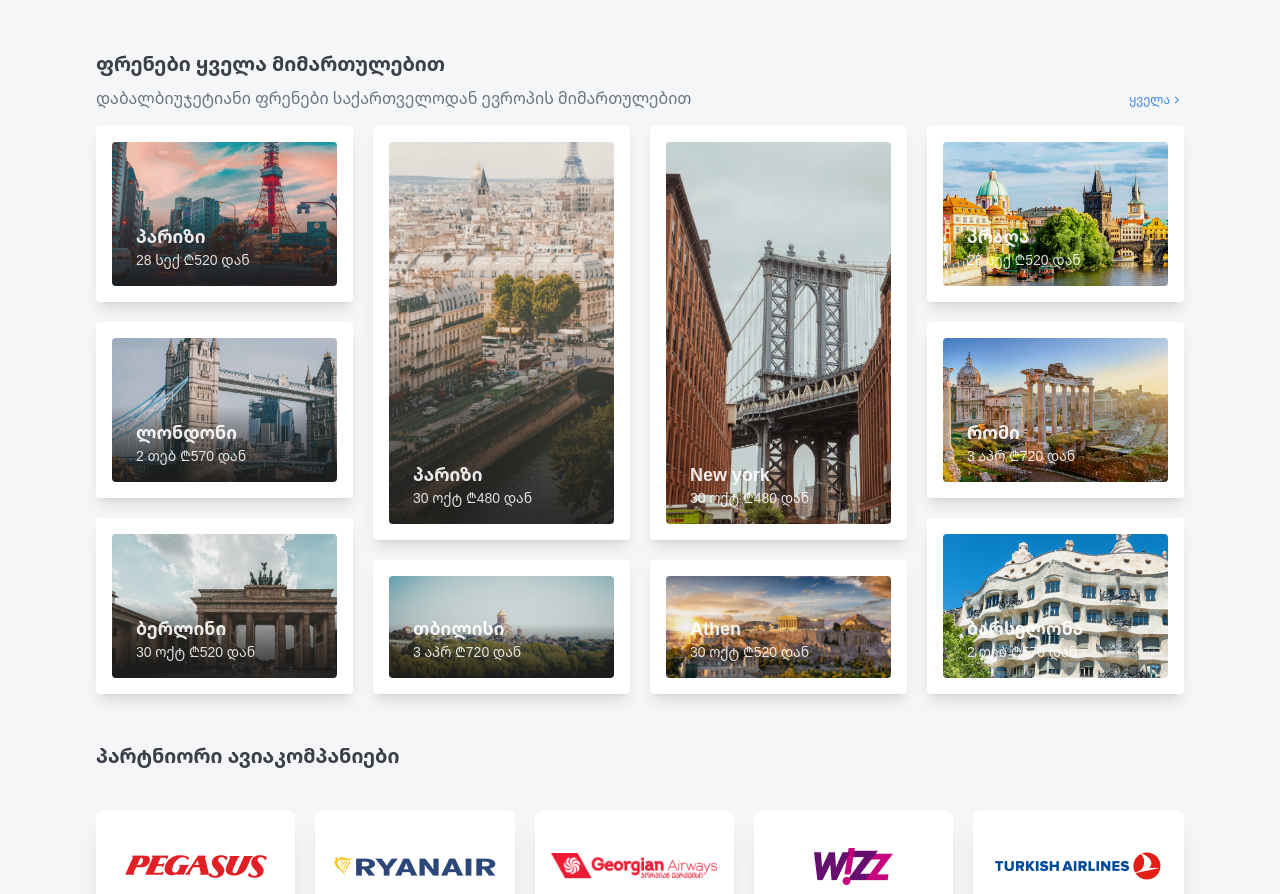
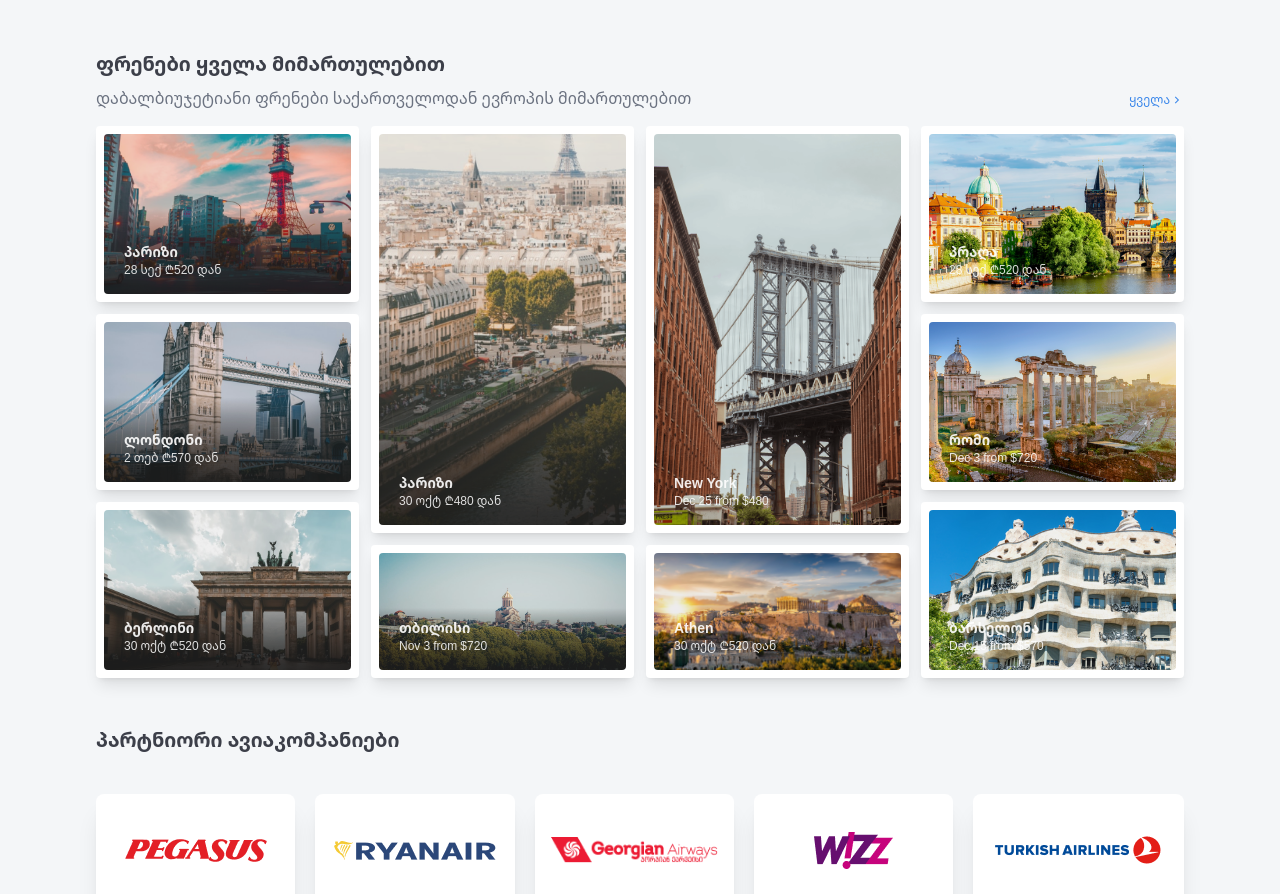
Before and after one commit to ibegoidze/Fly.ge, a React (Create React App) app: page / in a window 1280 px wide. Shown: the part 608-1502 px from the top of the page. Built offline with nearby package versions, Linux system fonts and the light colour scheme.

Commit message:
working AllDirections component modifying the appearacne and navigating to filtered flights page

```diff
--- a/src/Components/Tickets/FlightDirections/AllDirections.jsx
+++ b/src/Components/Tickets/FlightDirections/AllDirections.jsx
@@ -1,5 +1,11 @@
 import React from "react";
 import Card from "./Card";
+import { useTranslation } from "react-i18next";
+import { useNavigate } from "react-router-dom";
+import ObjectGenerator from "../../../objectGenerator";
+import { useDispatch } from "react-redux";
+import { setSearchResults } from "../../../Store/SearchFlights/searchResults.js";
+
 import Parispic from "../../../assets/Tickets/images/Paris.png";
 import bigParis from "../../../assets/Tickets/images/bigParis.png";
 import LondonPic from "../../../assets/Tickets/images/London.png";
@@ -11,10 +17,28 @@ import PraguePic from "../../../assets/Tickets/images/Prague.png";
 import BarcelonaPic from "../../../assets/Tickets/images/barcelona.png";
 import AthenPic from "../../../assets/Tickets/images/Athen.png";
 
-import { useTranslation } from "react-i18next";
-
+// NAVIGATE TO FLIGHTS PAGE AND FILTER THE FLIGHTS ACCORDING TO CARD INFO
 function AllDirections() {
   const { t } = useTranslation();
+  const navigate = useNavigate();
+  const dispatch = useDispatch();
+
+  const handleCardClick = (city, dates) => {
+    const [departure, returnDate] = dates;
+    const generator = new ObjectGenerator(
+      "Tbilisi",
+      city,
+      departure,
+      returnDate
+    );
+    const generatedFlights = generator.generateObjects();
+    dispatch(setSearchResults(generatedFlights));
+    navigate(
+      `/Flights/search?from=Tbilisi&to=${city}&checkin=${departure}&checkout=${returnDate}`
+    );
+    window.scrollTo({ top: 300, behavior: "smooth" });
+  };
+
   return (
     <div className="w-full bg-backgroundGray py-4 noto-sans-georgian">
       <div className="max-w-6xl mx-auto px-4 sm:px-6 lg:px-8 flex justify-center flex-col sm:justify-between sm:flex-row  sm:mt-5 py-4">
@@ -26,7 +50,7 @@ function AllDirections() {
             {t("Low-cost flights from Georgia to Europe")}
           </div>
         </div>
-        <div className="text-primaryBlue text-sm sm:text-md font-medium flex justify-end items-end gap-1 whitespace-nowrap ">
+        <div className="text-primaryBlue text-sm sm:text-md font-medium flex justify-end items-end gap-1 whitespace-nowrap">
           <div className="flex text-xs items-center cursor-pointer">
             {t("See all")}
             <span className="material-symbols-outlined text-sm">
@@ -35,76 +59,116 @@ function AllDirections() {
           </div>
         </div>
       </div>
-      <div className="max-w-6xl mx-auto px-4 sm:px-6 lg:px-8 flex flex-col sm:flex-row gap-5 ">
-        <div className="max-w-6xl mx-auto  flex  sm:flex-row gap-5 w-full sm:w-1/2">
-          <div className="w-full flex flex-col gap-5">
+      <div className="max-w-6xl mx-auto px-4 sm:px-6 lg:px-8 flex flex-col sm:flex-row gap-3">
+        <div className="max-w-6xl mx-auto  flex  sm:flex-row gap-3 w-full sm:w-1/2">
+          <div className="w-full flex flex-col gap-3">
             <Card
               imageUrl={Parispic}
               city={t("Paris")}
               tailwindHeight="h-44"
               description={t("Sep 28 from $520")}
+              dates={["2024-09-28", "2024-10-05"]}
+              onClick={() =>
+                handleCardClick("Paris", ["2024-09-28", "2024-10-05"])
+              }
             />
             <Card
               imageUrl={LondonPic}
               city={t("London")}
               tailwindHeight="h-44"
               description={t("Feb 2 from $570")}
+              dates={["2024-10-02", "2024-10-09"]}
+              onClick={() =>
+                handleCardClick("London", ["2024-10-02", "2024-10-09"])
+              }
             />
             <Card
               imageUrl={BerlinPic}
               city={t("Berlin")}
               tailwindHeight="h-44"
               description={t("Oct 30 from $520")}
+              dates={["2024-10-30", "2024-11-06"]}
+              onClick={() =>
+                handleCardClick("Berlin", ["2024-10-30", "2024-11-06"])
+              }
             />
           </div>
-          <div className="w-full flex flex-col gap-5">
+          <div className="w-full flex flex-col gap-3">
             <Card
               imageUrl={bigParis}
               city={t("Paris")}
               tailwindHeight="h-full"
               description={t("Oct 30 from $480")}
+              dates={["2024-10-30", "2024-11-06"]}
+              onClick={() =>
+                handleCardClick("Paris", ["2024-10-30", "2024-11-06"])
+              }
             />
             <Card
               imageUrl={TbilisiPic}
               city={t("Tbilisi")}
               tailwindHeight="h-44"
-              description={t("Apr 3 from $720")}
+              description={t("Nov 3 from $720")}
+              dates={["2024-11-03", "2024-11-10"]}
+              onClick={() =>
+                handleCardClick("Tbilisi", ["2024-11-03", "2024-11-10"])
+              }
             />
           </div>
         </div>
-        <div className="max-w-6xl mx-auto flex  sm:flex-row gap-5 w-full sm:w-1/2">
-          <div className="w-full flex flex-col gap-5 ">
+        <div className="max-w-6xl mx-auto flex  sm:flex-row gap-3 w-full sm:w-1/2">
+          <div className="w-full flex flex-col gap-3">
             <Card
               imageUrl={NewYorkPic}
-              city={t("New york")}
-              tailwindHeight="h-full" // TAILWIND HEIGHT CLASS
-              description={t("Oct 30 from $480")}
+              city={t("New York")}
+              tailwindHeight="h-full"
+              description={t("Dec 25 from $480")}
+              dates={["2024-12-25", "2025-01-01"]}
+              onClick={() =>
+                handleCardClick("New York", ["2024-12-25", "2025-01-01"])
+              }
             />
             <Card
               imageUrl={AthenPic}
               city={t("Athen")}
-              tailwindHeight="h-44" // TAILWIND HEIGHT CLASS
+              tailwindHeight="h-44"
               description={t("Oct 30 from $520")}
+              dates={["2024-10-30", "2024-11-06"]}
+              onClick={() =>
+                handleCardClick("Athen", ["2024-10-30", "2024-11-06"])
+              }
             />
           </div>
-          <div className="w-full flex flex-col gap-5 ">
+          <div className="w-full flex flex-col gap-3">
             <Card
               imageUrl={PraguePic}
               city={t("Prague")}
-              tailwindHeight="h-44" // TAILWIND HEIGHT CLASS
+              tailwindHeight="h-44"
               description={t("Sep 28 from $520")}
+              dates={["2024-09-28", "2024-10-05"]}
+              onClick={() =>
+                handleCardClick("Prague", ["2024-09-28", "2024-10-05"])
+              }
             />
             <Card
               imageUrl={RomePic}
               city={t("Rome")}
-              tailwindHeight="h-44" // TAILWIND HEIGHT CLASS
-              description={t("Apr 3 from $720")}
+              tailwindHeight="h-44"
+              description={t("Dec 3 from $720")}
+              dates={["2024-12-03", "2024-12-10"]}
+              onClick={() =>
+                handleCardClick("Rome", ["2024-12-03", "2024-12-10"])
+              }
             />
             <Card
               imageUrl={BarcelonaPic}
               city={t("Barcelona")}
-              tailwindHeight="h-44" // TAILWIND HEIGHT CLASS
-              description={t("Feb 2 from $570")}
+              tailwindHeight="h-44"
+              description={t("Dec 15 from $570")}
+              dates={["2024-12-15", "2024-12-22"]}
+              onClick={() =>
+                handleCardClick("Barcelona", ["2024-12-15", "2024-12-22"])
+              }
             />
           </div>
         </div>
--- a/src/Components/Tickets/FlightDirections/Card.jsx
+++ b/src/Components/Tickets/FlightDirections/Card.jsx
@@ -2,7 +2,7 @@ import React, { useState } from "react";
 import { useTranslation } from "react-i18next";
 import planeql from "../../../assets/Tickets/images/planeTrail.png";
 
-const Card = ({ imageUrl, city, tailwindHeight, description }) => {
+const Card = ({ imageUrl, city, tailwindHeight, description, onClick }) => {
   const { t } = useTranslation();
 
   // OVERLAY APPEARS ON HOVER
@@ -16,12 +16,13 @@ const Card = ({ imageUrl, city, tailwindHeight, description }) => {
 
   return (
     <div
-      className={`p-4 bg-white rounded shadow-lg ${tailwindHeight}`}
+      className={`p-2 bg-white rounded shadow-lg ${tailwindHeight}`}
       onMouseEnter={handleMouseEnter}
       onMouseLeave={handleMouseLeave}
+      onClick={onClick}
     >
       <div
-        className={`relative rounded overflow-hidden h-full p-5`}
+        className={`relative rounded overflow-hidden h-full `}
         style={{
           backgroundImage: `url(${imageUrl})`,
           backgroundSize: "cover",
@@ -37,20 +38,22 @@ const Card = ({ imageUrl, city, tailwindHeight, description }) => {
 
           {/* CONTENT */}
           <div
-            className={`absolute bottom-16 inset-0 flex flex-col justify-end ${
+            className={`absolute bottom-14 inset-0 flex flex-col justify-end ${
               hovered ? "opacity-100" : "opacity-0"
             } transition-opacity duration-700`}
           >
-            <div className="px-6 text-white opacity-90 font-medium">
+            <div className="px-3 sm:px-5 text-white opacity-90 font-medium text-sm sm:text:base">
               {t("Tbilisi")}
             </div>
             <img src={planeql} alt="" className="opacity-80 w-1/2 px-6" />
           </div>
 
-          <div className="text-white px-6 py-4 flex justify-between items-end">
+          <div className="text-white px-3 sm:px-5 py-4 flex justify-between items-end">
             <div>
-              <div className="font-semibold text-lg opacity-90">{city}</div>
-              <div className="text-sm font-medium opacity-85">
+              <div className="font-semibold text-lg opacity-90 text-sm sm:text:base">
+                {city}
+              </div>
+              <div className="text-sm font-medium opacity-85 text-xs sm:text:base">
                 {description}
               </div>
             </div>
```
